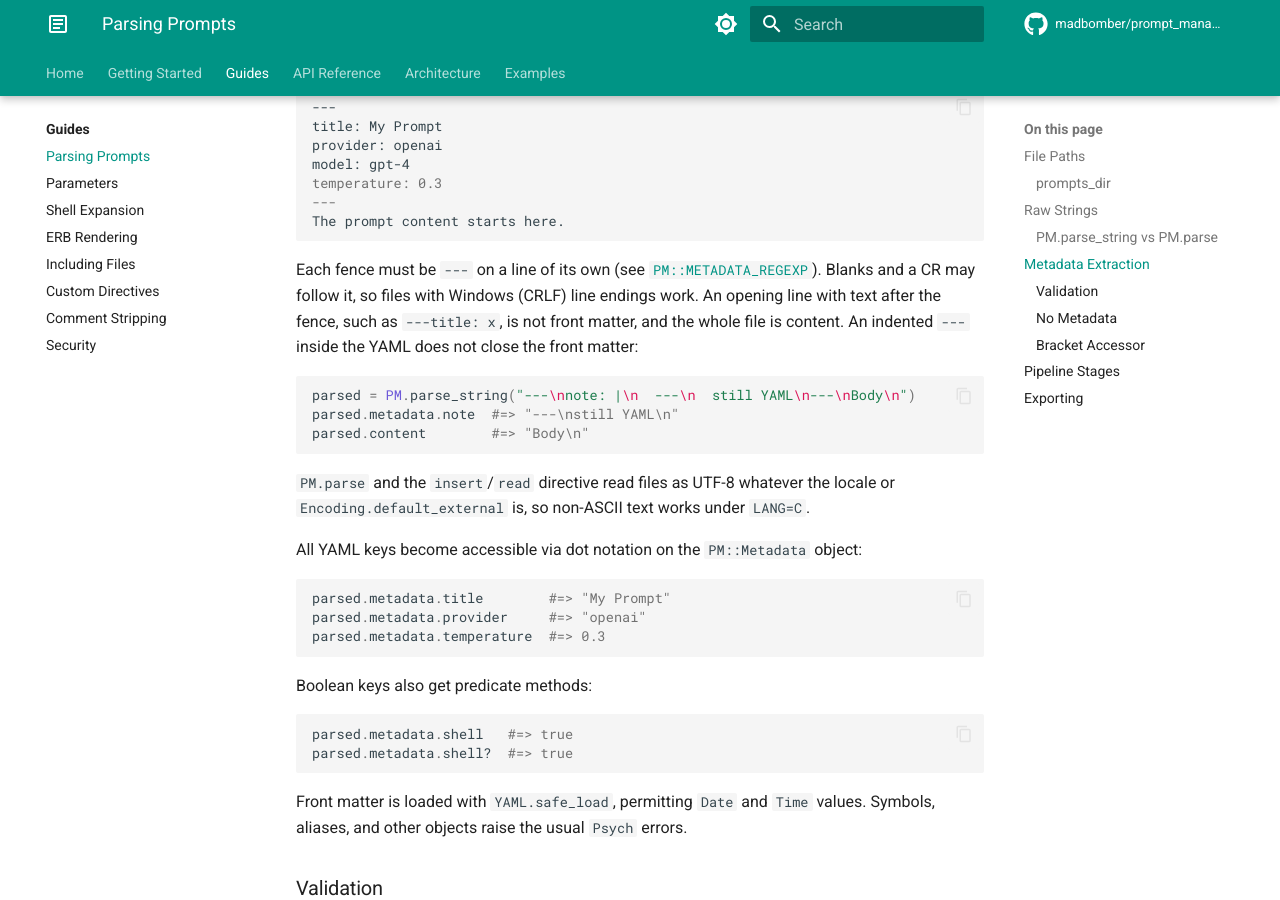
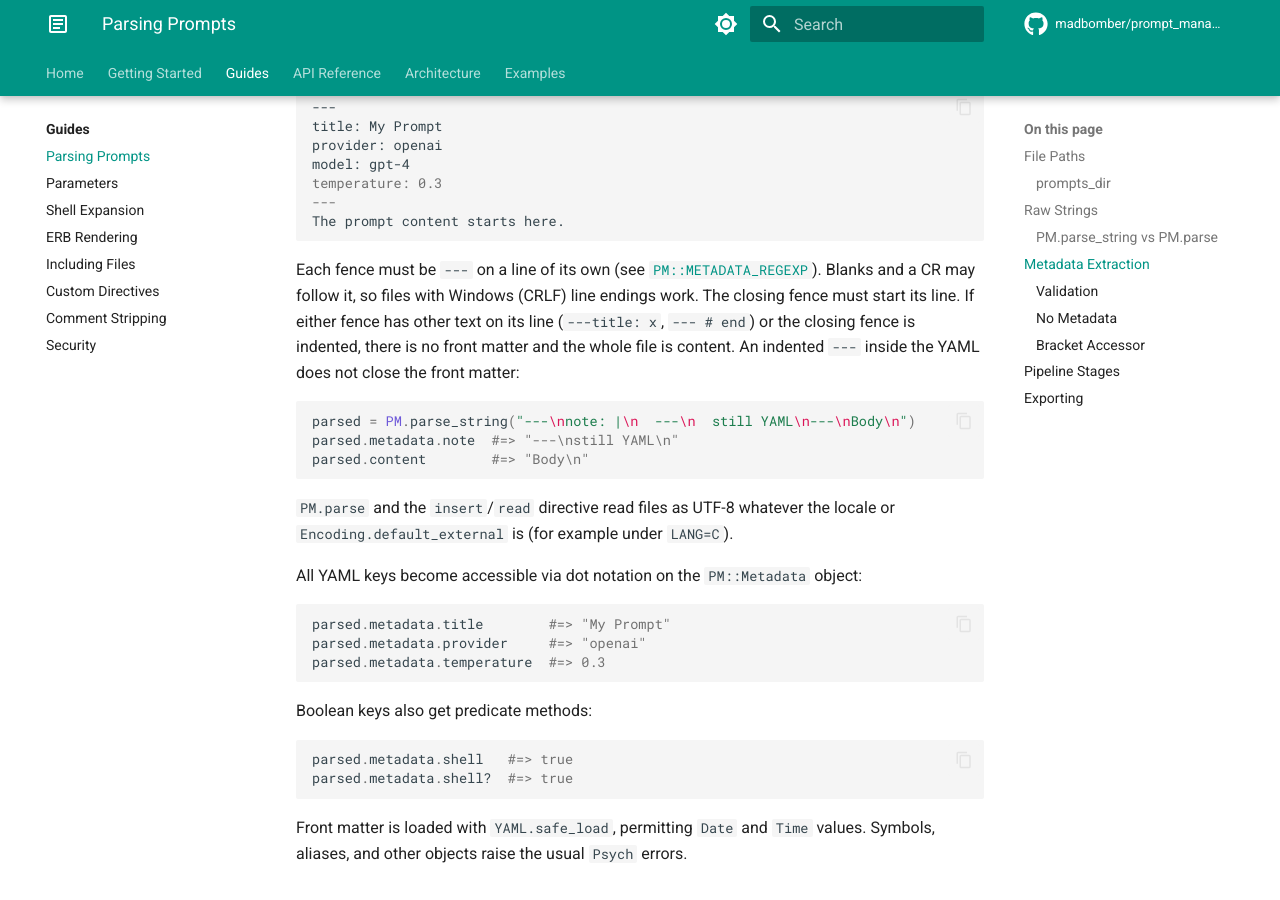
Before and after one commit to MadBomber/prompt_manager, an MkDocs documentation site: the page built from docs/guides/parsing.md, in a window 1280 px wide and 900 px high, scrolled down 2605 px. Built offline with MkDocs 1.6.1 and Material for MkDocs 9.7.7, drawn with Linux system fonts in a browser that asks for light colours; comment, search, counter and statistics services are not loaded.

Commit message:
docs: state the closing-fence rule and narrow the UTF-8 claim

````diff
--- a/docs/guides/parsing.md
+++ b/docs/guides/parsing.md
@@ -114,9 +114,10 @@ The prompt content starts here.
 
 Each fence must be `---` on a line of its own (see
 [`PM::METADATA_REGEXP`](../api/constants.md#pmmetadata_regexp)). Blanks and a CR may
-follow it, so files with Windows (CRLF) line endings work. An opening line with text
-after the fence, such as `---title: x`, is not front matter, and the whole file is
-content. An indented `---` inside the YAML does not close the front matter:
+follow it, so files with Windows (CRLF) line endings work. The closing fence must start
+its line. If either fence has other text on its line (`---title: x`, `--- # end`) or
+the closing fence is indented, there is no front matter and the whole file is content.
+An indented `---` inside the YAML does not close the front matter:
 
 ```ruby
 parsed = PM.parse_string("---\nnote: |\n  ---\n  still YAML\n---\nBody\n")
@@ -125,7 +126,7 @@ parsed.content        #=> "Body\n"
 ```
 
 `PM.parse` and the `insert`/`read` directive read files as UTF-8 whatever the locale or
-`Encoding.default_external` is, so non-ASCII text works under `LANG=C`.
+`Encoding.default_external` is (for example under `LANG=C`).
 
 All YAML keys become accessible via dot notation on the `PM::Metadata` object:
 
````
